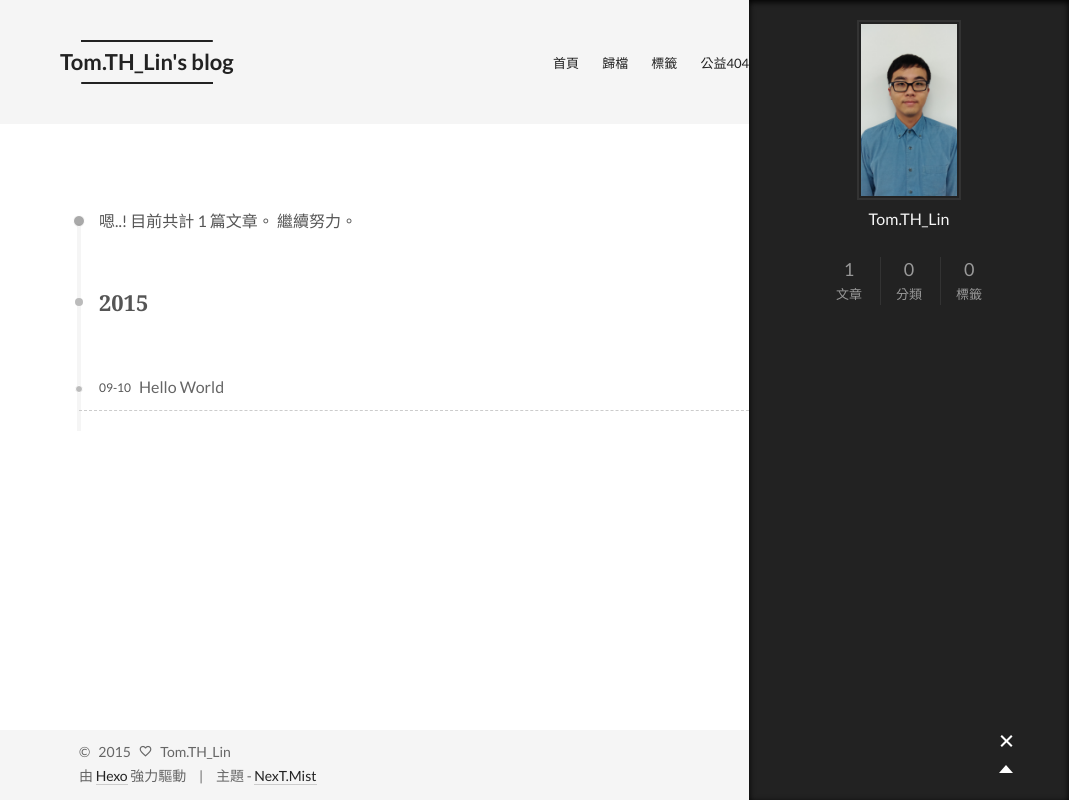
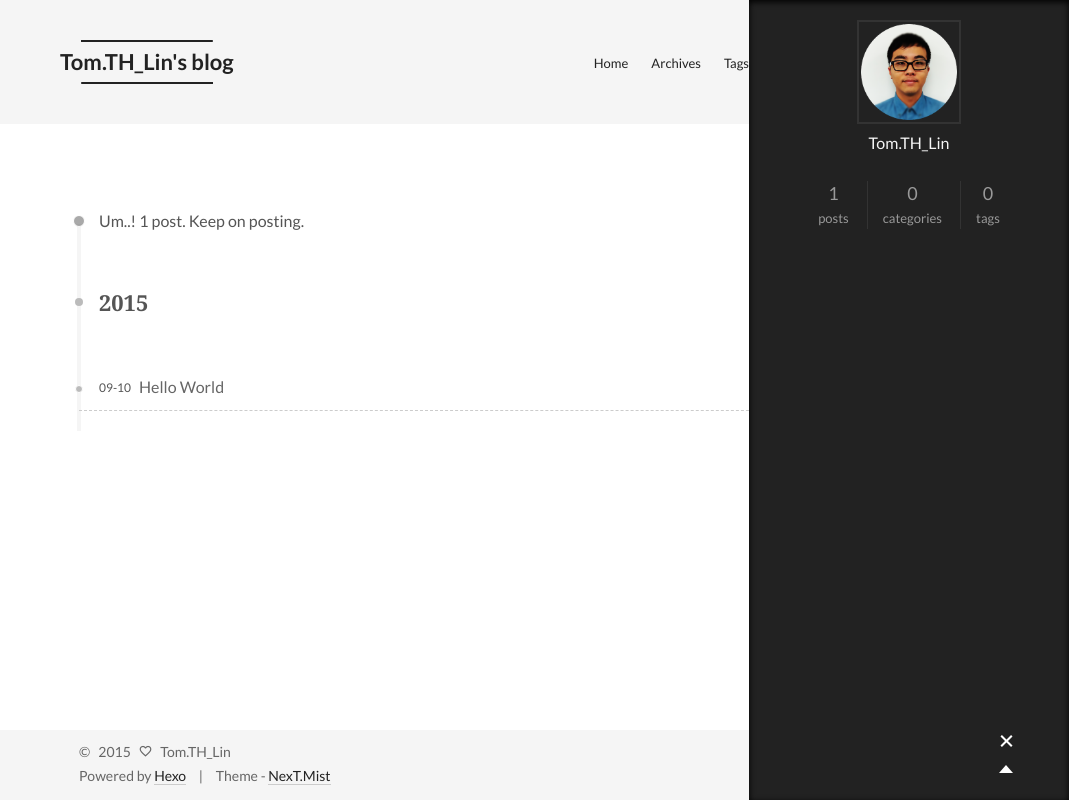
Before and after one commit to tomroy/tomroy.github.io, a plain HTML site: page archives/2015/09/index.html in a window 1280 px wide. Both pictures are taken after a click on the element 1217 px from the left and 742 px from the top of the page. Shown: the whole page, without its empty margins (211-1280 px from the left). Drawn offline with Linux system fonts and the light colour scheme.

Commit message:
Site updated: 2015-09-11 11:42:25

```diff
--- a/archives/2015/09/index.html
+++ b/archives/2015/09/index.html
@@ -57,10 +57,10 @@
   };
 </script>
 
-  <title> 歸檔 | Tom.TH_Lin's blog </title>
+  <title> Archive | Tom.TH_Lin's blog </title>
 </head>
 
-<body itemscope itemtype="http://schema.org/WebPage" lang="zh-tw">
+<body itemscope itemtype="http://schema.org/WebPage" lang="en">
 
   <!--[if lte IE 8]>
   <div style=' clear: both; height: 59px; padding:0 0 0 15px; position: relative;margin:0 auto;'>
@@ -108,7 +108,7 @@
         <li class="menu-item menu-item-home">
           <a href="/" rel="section">
             <i class="menu-item-icon icon-next-home"></i> <br />
-            首頁
+            Home
           </a>
         </li>
 
@@ -116,7 +116,7 @@
         <li class="menu-item menu-item-archives">
           <a href="/archives" rel="section">
             <i class="menu-item-icon icon-next-archives"></i> <br />
-            歸檔
+            Archives
           </a>
         </li>
 
@@ -124,15 +124,7 @@
         <li class="menu-item menu-item-tags">
           <a href="/tags" rel="section">
             <i class="menu-item-icon icon-next-tags"></i> <br />
-            標籤
-          </a>
-        </li>
-
-
-        <li class="menu-item menu-item-commonweal">
-          <a href="/404.html" rel="section">
-            <i class="menu-item-icon icon-next-commonweal"></i> <br />
-            公益404
+            Tags
           </a>
         </li>
 
@@ -161,7 +153,7 @@
 
 
 
-      嗯..! 目前共計 1 篇文章。 繼續努力。
+      Um..! 1 post. Keep on posting.
     </span>
 
 
@@ -230,7 +222,7 @@
 
       <section class="site-overview">
         <div class="site-author motion-element" itemprop="author" itemscope itemtype="http://schema.org/Person">
-          <img class="site-author-image" src="/uploads/1007750.jpeg" alt="Tom.TH_Lin" itemprop="image"/>
+          <img class="site-author-image" src="/uploads/round.png" alt="Tom.TH_Lin" itemprop="image"/>
           <p class="site-author-name" itemprop="name">Tom.TH_Lin</p>
         </div>
         <p class="site-description motion-element" itemprop="description"></p>
@@ -238,21 +230,21 @@
           <div class="site-state-item site-state-posts">
             <a href="/archives">
               <span class="site-state-item-count">1</span>
-              <span class="site-state-item-name">文章</span>
+              <span class="site-state-item-name">posts</span>
             </a>
           </div>
 
           <div class="site-state-item site-state-categories">
 
               <span class="site-state-item-count">0</span>
-              <span class="site-state-item-name">分類</span>
+              <span class="site-state-item-name">categories</span>
 
           </div>
 
           <div class="site-state-item site-state-tags">
             <a href="/tags">
               <span class="site-state-item-count">0</span>
-              <span class="site-state-item-name">標籤</span>
+              <span class="site-state-item-name">tags</span>
               </a>
           </div>
 
@@ -293,11 +285,11 @@
 </div>
 
 <div class="powered-by">
-  由 <a class="theme-link" href="http://hexo.io">Hexo</a> 強力驅動
+  Powered by <a class="theme-link" href="http://hexo.io">Hexo</a>
 </div>
 
 <div class="theme-info">
-  主題 -
+  Theme -
   <a class="theme-link" href="https://github.com/iissnan/hexo-theme-next">
     NexT.Mist
   </a>
--- a/css/main.css
+++ b/css/main.css
@@ -1055,7 +1055,7 @@ body {
   width: 4px;
   height: 4px;
   border-radius: 50%;
-  background: #28d455;
+  background: #18ffff;
 }
 .sidebar-nav {
   margin: 0;
```
Also changed, not shown: 2015/09/10/hello-world/index.html (+13 -21 lines), 404/index.html (renamed from 404.html, +11 -19 lines), archives/2015/index.html (+12 -20 lines), archives/index.html (+12 -20 lines), index.html (+11 -19 lines).
